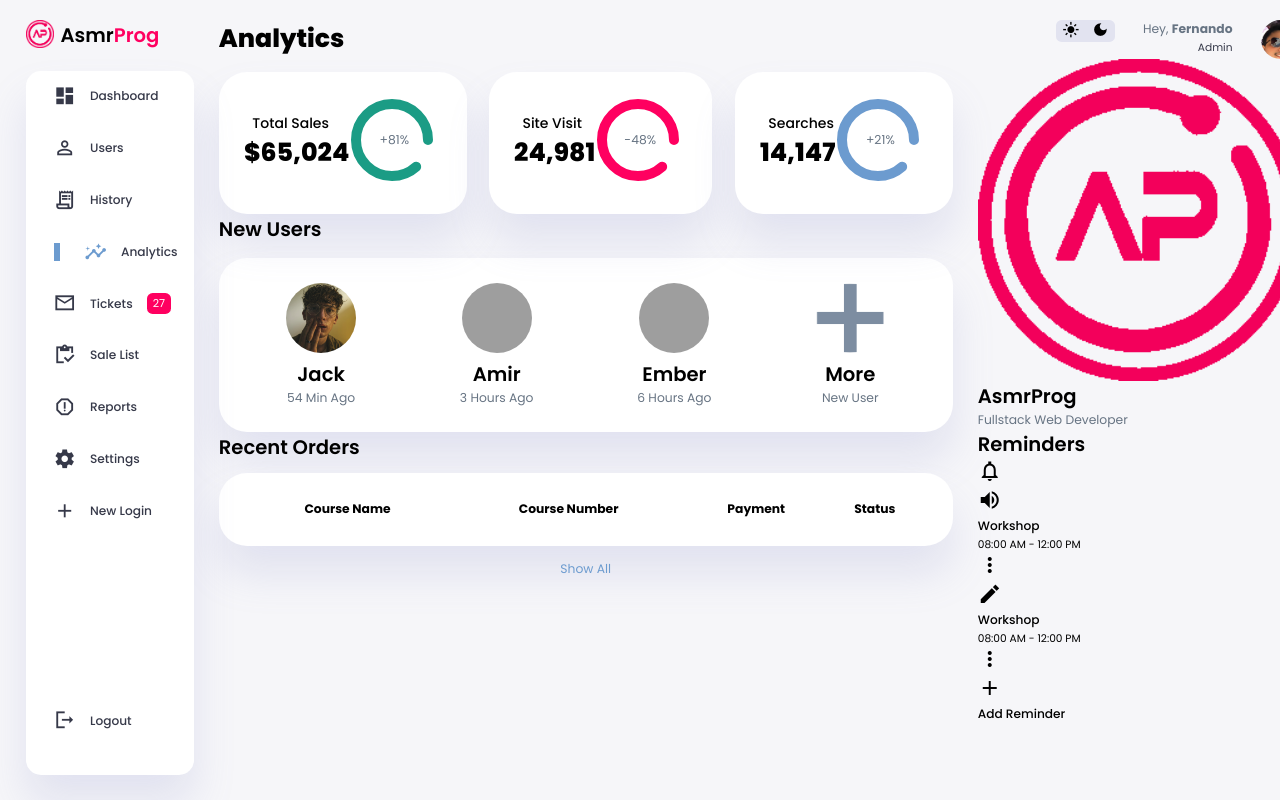
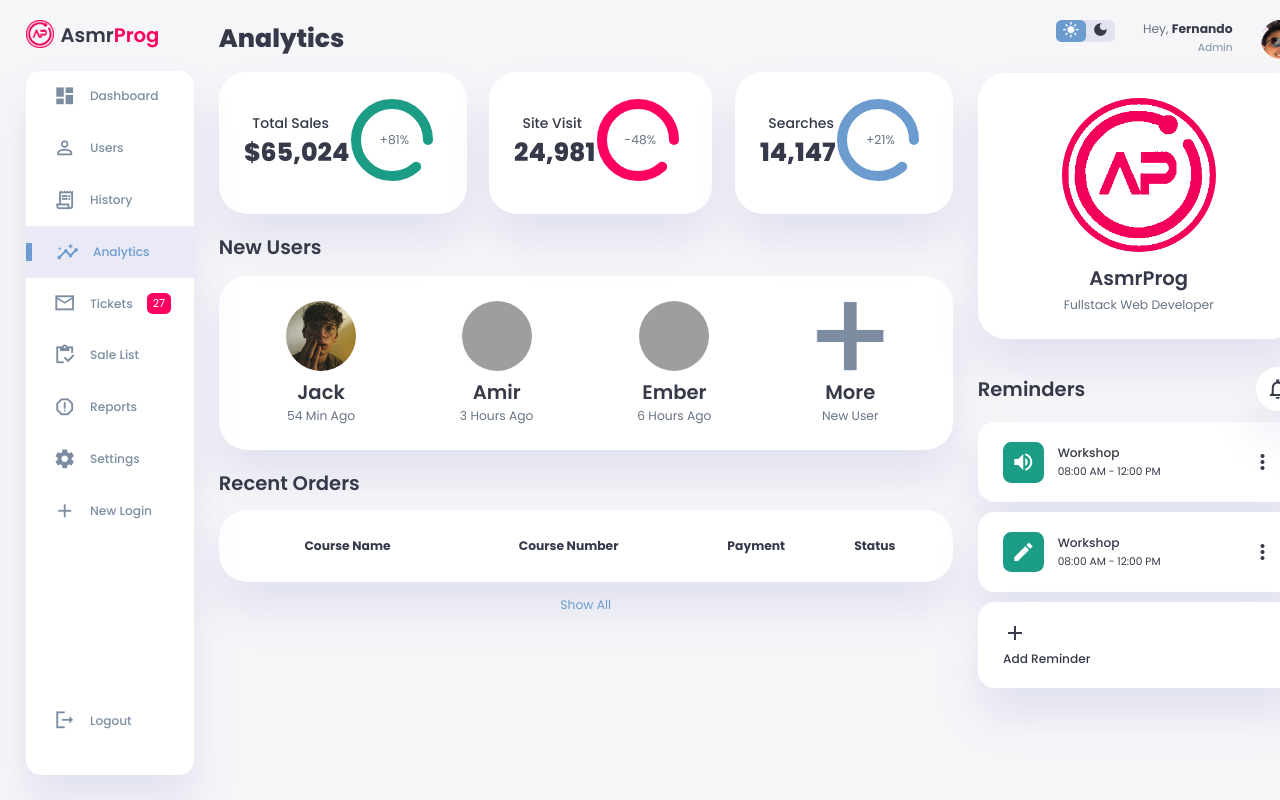
Before and after one commit to TI-fernando/DashBordResponsivo, a plain HTML site: page index.html in a window 1280 px wide. Drawn offline with Linux system fonts and the light colour scheme; grey boxes are pictures that could not be loaded; a script that the page names is missing.

Commit message:
acresentado novos estilos

```diff
--- a/style.css
+++ b/style.css
@@ -1,4 +1,4 @@
-@import url('https://fonts.googleapis.com/css2?family=Poppins:wght@300;400;500;600;700;800&display=swap');
+@import url("https://fonts.googleapis.com/css2?family=Poppins:wght@300;400;500;600;700;800&display=swap");
 
 :root {
   --color-primary: #6c9bcf;
@@ -6,14 +6,15 @@
   --color-success: #1b9c85;
   --color-warning: #f7d060;
   --color-white: #fff;
-    --color-info-dark: #363949;
-    --color-light: rgb(132, 139, 200, 0.18);
+  --color-info-dark: #7d8da1;
+  --color-dark: #363949;
+  --color-light: rgba(132, 139, 200, 0.18);
   --color-dark-variant: #677483;
   --color-background: #f6f6f9;
 
   --card-border-radius: 2rem;
   --border-radius-1: 0.4rem;
-    --border-radius-2: 1,2rem;
+  --border-radius-2: 1.2rem;
 
   --card-padding: 1.8rem;
   --padding-1: 1.2rem;
@@ -30,7 +31,7 @@
   --box-shadow: 0 2rem 3rem var(--color-light);
 }
 
-*{
+* {
   margin: 0;
   padding: 0;
   outline: 0;
@@ -47,7 +48,7 @@ html {
 body {
   width: 100vw;
   height: 100vh;
-    font-family: 'Poppins', sans-serif;
+  font-family: "Poppins", sans-serif;
   font-size: 0.88rem;
   user-select: none;
   overflow-x: hidden;
@@ -96,7 +97,7 @@ b {
   color: var(--color-info-dark);
 }
 
-.primary{
+.primary {
   color: var(--color-primary);
 }
 
@@ -155,7 +156,7 @@ aside .sidebar {
   height: 88vh;
   position: relative;
   top: 1.5rem;
-    transition: all 0.3s ease;
+  transition: all 1.0s ease;
 }
 
 aside .sidebar:hover {
@@ -184,7 +185,7 @@ aside .sidebar a:last-child {
   width: 100%;
 }
 
-aside .sidebar a:active {
+aside .sidebar a.active {
   width: 100%;
   color: var(--color-primary);
   background-color: var(--color-light);
@@ -192,7 +193,7 @@ aside .sidebar a:active {
 }
 
 aside .sidebar a.active::before {
-    content: '';
+  content: "";
   width: 6px;
   height: 18px;
   background-color: var(--color-primary);
@@ -298,12 +299,12 @@ main .analyse .progresss .percentage {
   display: flex;
   align-items: center;
   justify-content: center;
+  height: 100%;
   width: 100%;
-    height: 100%;
 }
 
-main .new0users {
-    margin-top:1.3rem;
+main .new-users {
+  margin-top: 1.3rem;
 }
 
 main .new-users .user-list {
@@ -335,7 +336,11 @@ main .new-users .user-list .user img {
   width: 5rem;
   height: 5rem;
   margin-bottom: 0.4rem;
-    border-radius: 58%;
+  border-radius: 50%;
+}
+
+main .recent-orders {
+  margin-top: 1.3rem;
 }
 
 main .recent-orders h2 {
@@ -407,7 +412,7 @@ main .recent-orders a {
   justify-content: center;
 }
 
-.right-section .dark-mode span:active {
+.right-section .dark-mode span.active {
   background-color: var(--color-primary);
   color: white;
   border-radius: var(--border-radius-1);
@@ -425,3 +430,86 @@ main .recent-orders a {
   border-radius: 50%;
   overflow: hidden;
 }
+
+.right-section .user-profile {
+  display: flex;
+  justify-content: center;
+  text-align: center;
+  margin-top: 1rem;
+  background-color: var(--color-white);
+  padding: var(--card-padding);
+  border-radius: var(--card-border-radius);
+  box-shadow: var(--box-shadow);
+  cursor: pointer;
+  transition: all 0.3s ease;
+}
+
+.right-section .user-profile:hover {
+  box-shadow: none;
+}
+
+.right-section .user-profile img {
+  width: 11rem;
+  height: auto;
+  margin-bottom: 0.8rem;
+  border-radius: 50%;
+}
+
+.right-section .user-profile h2 {
+  margin-bottom: 0.2rem;
+}
+
+.right-section .reminders {
+  margin-top: 2rem;
+}
+
+.right-section .reminders .header {
+  display: flex;
+  align-items: center;
+  justify-content: space-between;
+  margin-bottom: 0.8rem;
+}
+
+.right-section .reminders .header span {
+  padding: 10px;
+  box-shadow: var(--box-shadow);
+  background-color: var(--color-white);
+  border-radius: 50%;
+}
+
+.right-section .reminders .notification {
+  background-color: var(--color-white);
+  display: flex;
+  align-items: center;
+  gap: 1rem;
+  margin-bottom: 0.7rem;
+  padding: 1.4rem var(--card-padding);
+  border-radius: var(--border-radius-2);
+  box-shadow: var(--box-shadow);
+  cursor: pointer;
+  transition: all 0.3s ease;
+}
+
+.right-section .reminders .notification:hover {
+  box-shadow: none;
+}
+
+.right-section .reminders .notification .content {
+  display: flex;
+  justify-content: space-between;
+  align-items: center;
+  margin: 0;
+  width: 100%;
+}
+
+.right-section .reminders .notification .icon {
+  padding: 0.6rem;
+  color: var(--color-white);
+  background-color: var(--color-success);
+  border-radius: 20%;
+  display: flex;
+}
+
+.right-section .reminders .notification.deactive icon {
+  background-color: var(--color-danger);
+}
```
Lines whose indentation alone changed are shown as unchanged.
